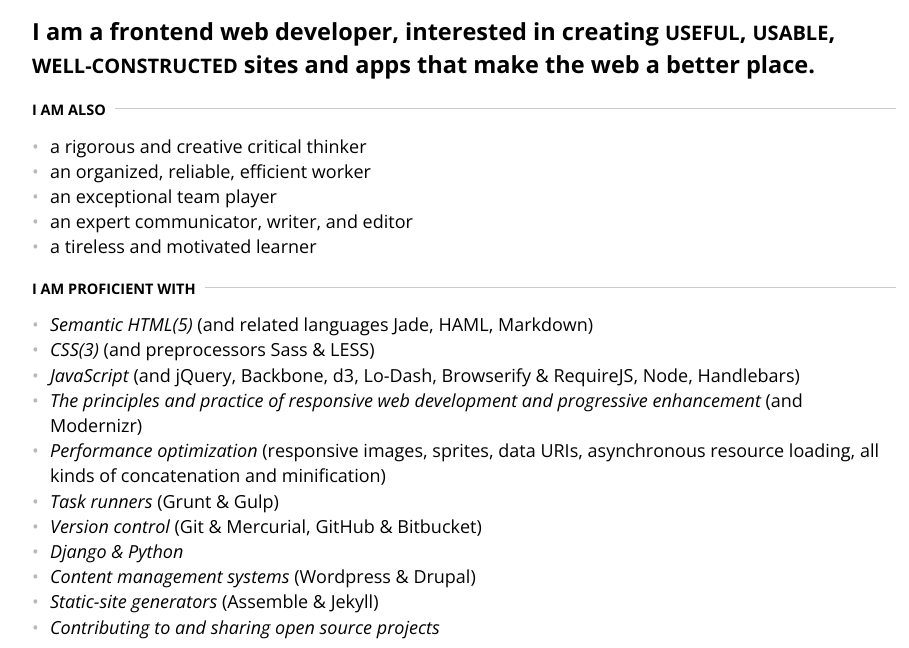
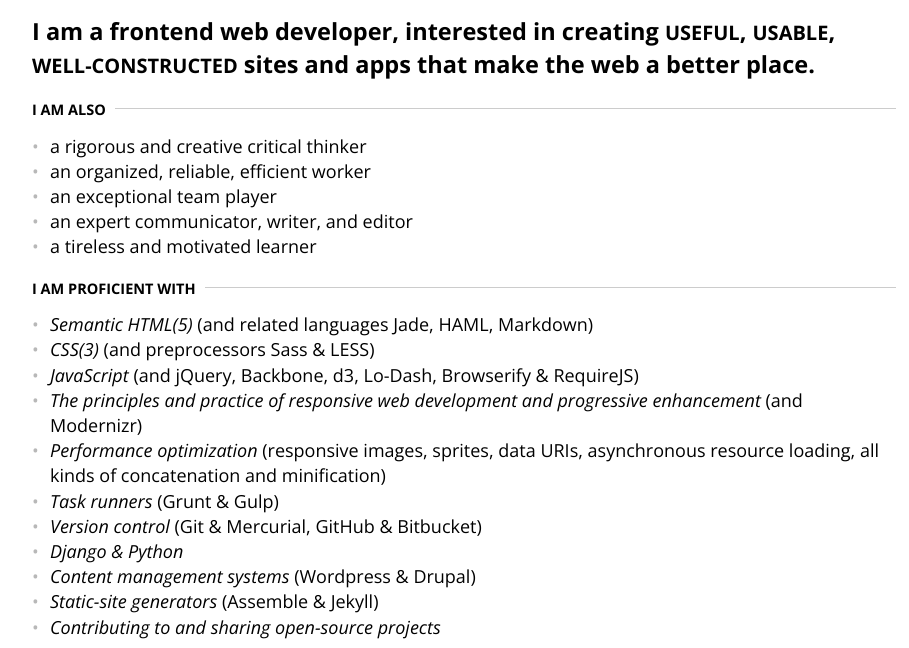
Before and after one commit to davidtheclark/resume, a website: page index.html in a window 1280 px wide. Shown: the part 152-800 px from the top of the page, without its empty margins (176-1085 px from the left). Drawn offline with nearby package versions, Linux system fonts and the light colour scheme.

Commit message:
Minor updates

```diff
--- a/index.html
+++ b/index.html
@@ -51,7 +51,7 @@
           <ul>
             <li><em>Semantic HTML(5)</em> (and related languages Jade, HAML, Markdown)</li>
             <li><em>CSS(3)</em> (and preprocessors Sass &amp; LESS)</li>
-            <li><em>JavaScript</em> (and jQuery, Backbone, d3, Lo-Dash, Browserify &amp; RequireJS, Node, Handlebars)</li>
+            <li><em>JavaScript</em> (and jQuery, Backbone, d3, Lo-Dash, Browserify &amp; RequireJS)</li>
             <li><em>The principles and practice of responsive web development and progressive enhancement</em> (and Modernizr)</li>
             <li><em>Performance optimization</em> (responsive images, sprites, data URIs, asynchronous resource loading, all kinds of concatenation and minification)</li>
             <li><em>Task runners</em> (Grunt &amp; Gulp)</li>
@@ -59,7 +59,7 @@
             <li><em>Django &amp; Python</em></li>
             <li><em>Content management systems</em> (Wordpress &amp; Drupal)</li>
             <li><em>Static-site generators</em> (Assemble &amp; Jekyll)</li>
-            <li><em>Contributing to and sharing open source projects</em></li>
+            <li><em>Contributing to and sharing open-source projects</em></li>
           </ul>
           <p class="skills-ender">&hellip; and I am always eager to learn more.</p>
         </section>
```
